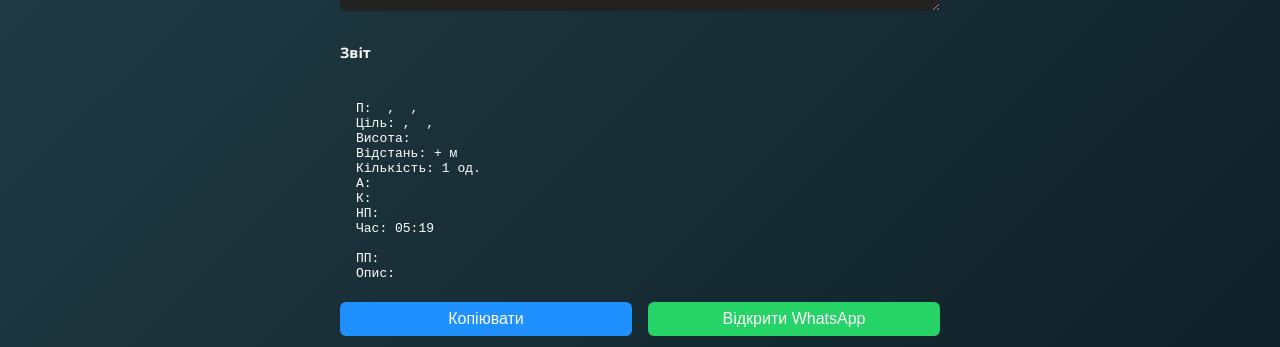
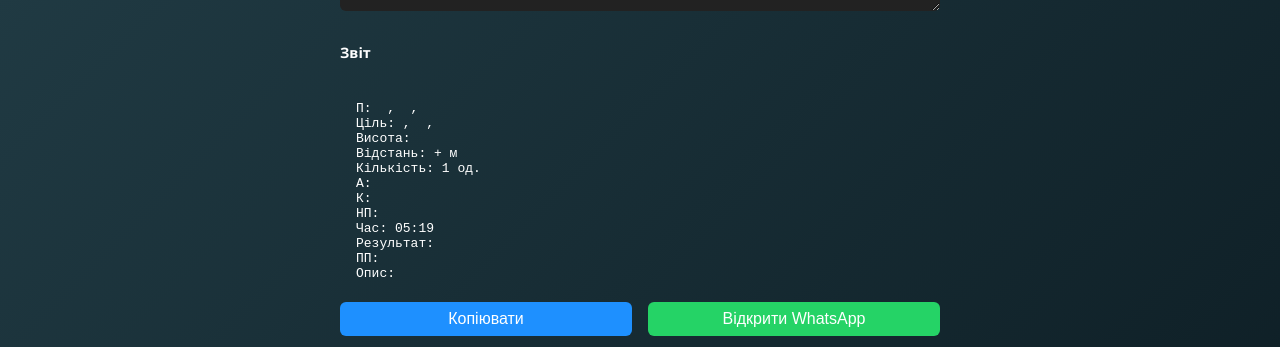
Before and after one commit to lolittajdm-alt/akviz0.2, a Next.js app: page / in a window 1280 px wide. Shown: the part 1681-2028 px from the top of the page. Built offline with nearby package versions, Linux system fonts and the light colour scheme.

Commit message:
Update index.js

```diff
--- a/pages/index.js
+++ b/pages/index.js
@@ -669,7 +669,7 @@ ${copyToClipboard()}
 К: ${form.course ? form.course + "°" : ""}
 НП: ${form.location}
 Час: ${form.time}
-
+Результат: ${form.result || ""}
 ПП: ${form.result || ""}
 Опис: ${form.description}
 `}
```
